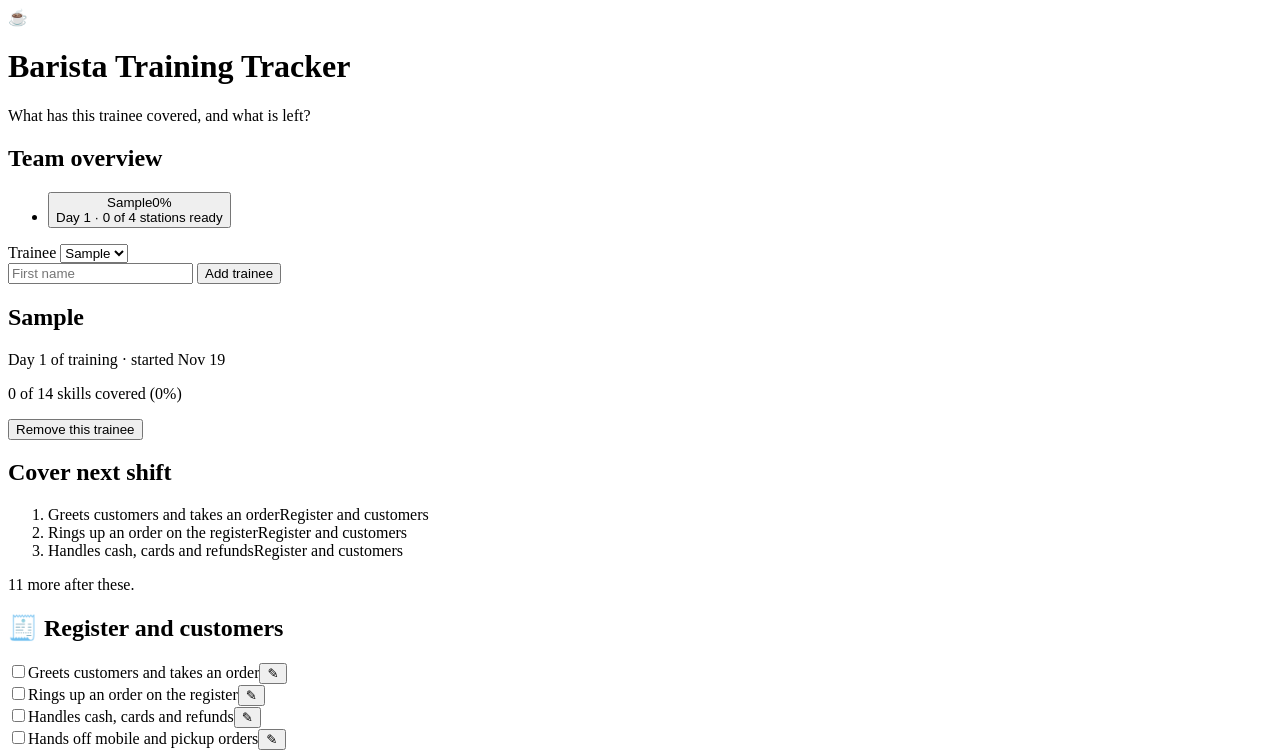
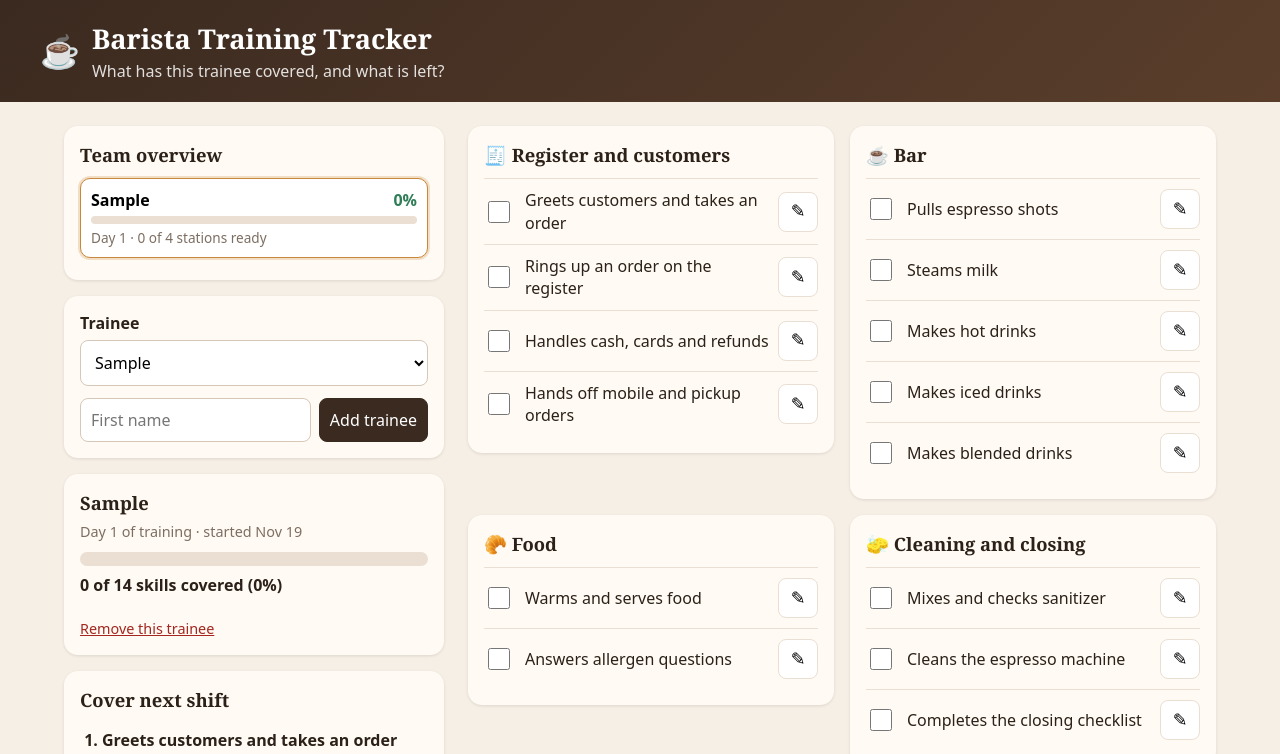
Before and after one commit to hlc9493/Build-Project-, a plain HTML site: page index.html in a window 1280 px wide. Both pictures are taken after typing "Sample" into the empty fields and a click on the button "Add trainee". Shown: the top 754 px of the page. Drawn offline with Linux system fonts and the light colour scheme.

Commit message:
Refactor styles with CSS variables and layout updates
Added CSS variables for theming and improved layout styles.

```diff
--- a/style.css
+++ b/style.css
@@ -1,70 +1,407 @@
-<!DOCTYPE html>
-<html lang="en">
-<head>
-  <meta charset="UTF-8">
-  <meta name="viewport" content="width=device-width, initial-scale=1">
-  <title>Barista Training Tracker</title>
-  <link rel="stylesheet" href="style.css">
-</head>
-<body>
-  <header>
-    <div class="header-inner">
-      <span class="logo" aria-hidden="true">☕</span>
-      <div>
-        <h1>Barista Training Tracker</h1>
-        <p class="subtitle">What has this trainee covered, and what is left?</p>
-      </div>
-    </div>
-  </header>
+/* Presentation layer: how the page looks (coffee-shop theme) */
 
-  <main class="layout">
-    <!-- Left column on a computer (the top of the page on a phone) -->
-    <div class="side">
+:root {
+  --espresso: #3b2a20;
+  --roast: #5a3e2b;
+  --cream: #f6efe6;
+  --foam: #fffaf4;
+  --caramel: #c8873a;
+  --green: #2f7d57;
+  --text: #2b2118;
+  --muted: #7d6e62;
+  --line: #eadfd2;
+  --danger: #a3271f;
+}
 
-    <!-- Team overview: every trainee at a glance, for the supervisor -->
-    <section class="card" id="team-card" hidden>
-      <h2>Team overview</h2>
-      <ul id="team-list" class="team-list"></ul>
-    </section>
+* {
+  box-sizing: border-box;
+}
 
-    <section class="card">
-      <label class="field-label" for="trainee-select">Trainee</label>
-      <select id="trainee-select"></select>
+body {
+  margin: 0;
+  font-family: system-ui, -apple-system, "Segoe UI", sans-serif;
+  background: var(--cream);
+  color: var(--text);
+  line-height: 1.4;
+}
 
-      <form id="add-form">
-        <input id="new-name" type="text" placeholder="First name"
-               aria-label="New trainee's first name">
-        <button type="submit">Add trainee</button>
-      </form>
-    </section>
+/* Header */
 
-    <section class="card">
-      <h2 id="trainee-name">No trainees yet</h2>
-      <p id="trainee-meta" class="meta"></p>
-      <div class="progress-track" aria-hidden="true">
-        <div class="progress-fill" id="progress-fill"></div>
-      </div>
-      <p id="progress-text">Loading skills…</p>
-      <div id="badges" class="badges"></div>
-      <p id="complete-banner" class="complete-banner" hidden>🎉 Training complete!</p>
-      <button type="button" id="remove-button" class="remove-button" hidden>Remove this trainee</button>
-    </section>
+header {
+  background: linear-gradient(135deg, var(--espresso), var(--roast));
+  color: #ffffff;
+  padding: 20px 16px;
+}
 
-    <section class="card" id="next-card" hidden>
-      <h2>Cover next shift</h2>
-      <ol id="next-list"></ol>
-      <p id="next-note" class="meta"></p>
-    </section>
+.header-inner {
+  max-width: 560px;
+  margin: 0 auto;
+  display: flex;
+  align-items: center;
+  gap: 12px;
+}
 
-    </div>
+.logo {
+  font-size: 2rem;
+}
 
-    <!-- Right column on a computer: app.js fills this in from skills.json -->
-    <div id="checklist" class="content"></div>
-  </main>
+h1 {
+  margin: 0;
+  font-family: Georgia, "Times New Roman", serif;
+  font-size: 1.45rem;
+}
 
-  <!-- Falling coffee beans when a trainee finishes training -->
-  <div id="confetti" class="confetti" aria-hidden="true"></div>
+.subtitle {
+  margin: 2px 0 0;
+  opacity: 0.85;
+}
 
-  <script src="app.js"></script>
-</body>
-</html>
+/* Layout and cards */
+
+main {
+  max-width: 560px;
+  margin: 0 auto;
+  padding: 16px;
+}
+
+.card {
+  background: var(--foam);
+  border-radius: 14px;
+  padding: 16px;
+  margin-bottom: 16px;
+  box-shadow: 0 1px 3px rgba(59, 42, 32, 0.12);
+}
+
+h2 {
+  margin: 0 0 10px;
+  font-family: Georgia, "Times New Roman", serif;
+  font-size: 1.15rem;
+  display: flex;
+  align-items: center;
+  gap: 8px;
+  flex-wrap: wrap;
+}
+
+.meta {
+  margin: -4px 0 10px;
+  color: var(--muted);
+  font-size: 0.9rem;
+}
+
+/* Trainee picker and add form */
+
+.field-label {
+  display: block;
+  font-weight: 600;
+  margin-bottom: 6px;
+}
+
+select,
+#add-form input,
+#add-form button,
+.note-input {
+  font: inherit;
+  font-size: 16px;
+  padding: 10px;
+  border: 1px solid #d6c8b8;
+  border-radius: 8px;
+}
+
+select {
+  width: 100%;
+  background: #ffffff;
+}
+
+#add-form {
+  display: flex;
+  gap: 8px;
+  margin-top: 12px;
+}
+
+#add-form input {
+  flex: 1;
+  min-width: 0;
+}
+
+#add-form button {
+  background: var(--espresso);
+  color: #ffffff;
+  border-color: var(--espresso);
+  cursor: pointer;
+}
+
+/* Progress */
+
+.progress-track {
+  height: 14px;
+  background: var(--line);
+  border-radius: 7px;
+  overflow: hidden;
+}
+
+.progress-fill {
+  height: 100%;
+  width: 0;
+  background: linear-gradient(90deg, var(--caramel), var(--green));
+  transition: width 0.3s;
+}
+
+#progress-text {
+  margin: 8px 0 0;
+  font-weight: 600;
+}
+
+#progress-text.error {
+  color: var(--danger);
+}
+
+/* Station-ready badges */
+
+.badges {
+  display: flex;
+  flex-wrap: wrap;
+  gap: 6px;
+  margin-top: 10px;
+}
+
+.badge,
+.ready-tag {
+  display: inline-block;
+  background: var(--caramel);
+  color: #ffffff;
+  border-radius: 999px;
+  padding: 3px 10px;
+  font-size: 0.8rem;
+  font-weight: 600;
+  font-family: system-ui, -apple-system, "Segoe UI", sans-serif;
+}
+
+.ready-tag {
+  background: var(--green);
+}
+
+.complete-banner {
+  margin: 12px 0 0;
+  padding: 10px;
+  border-radius: 10px;
+  background: #e4f2ea;
+  color: var(--green);
+  font-weight: 700;
+  text-align: center;
+}
+
+.remove-button {
+  margin-top: 12px;
+  padding: 0;
+  border: none;
+  background: none;
+  font: inherit;
+  font-size: 0.9rem;
+  color: var(--danger);
+  text-decoration: underline;
+  cursor: pointer;
+}
+
+/* Team overview */
+
+.team-list {
+  list-style: none;
+  margin: 0;
+  padding: 0;
+}
+
+.team-button {
+  width: 100%;
+  display: grid;
+  grid-template-columns: 1fr auto;
+  gap: 4px 10px;
+  align-items: center;
+  padding: 10px;
+  margin-bottom: 6px;
+  border: 1px solid var(--line);
+  border-radius: 10px;
+  background: #ffffff;
+  font: inherit;
+  text-align: left;
+  cursor: pointer;
+}
+
+.team-button.current {
+  border-color: var(--caramel);
+  box-shadow: 0 0 0 2px rgba(200, 135, 58, 0.25);
+}
+
+.team-name {
+  font-weight: 600;
+}
+
+.team-percent {
+  font-weight: 700;
+  color: var(--green);
+}
+
+.team-button .progress-track {
+  height: 8px;
+  grid-column: 1 / -1;
+}
+
+.team-detail {
+  grid-column: 1 / -1;
+  color: var(--muted);
+  font-size: 0.85rem;
+}
+
+/* "Cover next shift" */
+
+#next-list {
+  margin: 0;
+  padding-left: 22px;
+}
+
+#next-list li {
+  padding: 6px 0;
+  font-weight: 600;
+}
+
+.skill-category,
+.next-note-text {
+  display: block;
+  font-weight: 400;
+  font-size: 0.85rem;
+  color: var(--muted);
+}
+
+.next-note-text {
+  font-style: italic;
+}
+
+/* Checklist rows */
+
+.skill-row {
+  display: flex;
+  flex-wrap: wrap;
+  align-items: center;
+  gap: 0 8px;
+  padding: 10px 0;
+  border-top: 1px solid var(--line);
+}
+
+.skill {
+  flex: 1;
+  display: flex;
+  align-items: center;
+  gap: 12px;
+  cursor: pointer;
+  min-width: 0;
+}
+
+.skill input {
+  width: 22px;
+  height: 22px;
+  flex-shrink: 0;
+  accent-color: var(--green);
+}
+
+.skill-row.done .skill-name {
+  color: var(--muted);
+  text-decoration: line-through;
+}
+
+.skill-date {
+  display: block;
+  font-size: 0.8rem;
+  color: var(--green);
+}
+
+.note-button {
+  flex-shrink: 0;
+  width: 40px;
+  height: 40px;
+  border: 1px solid var(--line);
+  border-radius: 8px;
+  background: #ffffff;
+  font-size: 1.1rem;
+  cursor: pointer;
+}
+
+.note-text {
+  flex-basis: 100%;
+  margin: 6px 0 0 34px;
+  font-size: 0.9rem;
+  font-style: italic;
+  color: var(--roast);
+}
+
+.note-input {
+  flex-basis: 100%;
+  margin: 8px 0 0 34px;
+  width: calc(100% - 34px);
+}
+
+/* Celebration */
+
+.confetti {
+  position: fixed;
+  inset: 0;
+  pointer-events: none;
+  overflow: hidden;
+}
+
+.confetti span {
+  position: absolute;
+  top: -40px;
+  font-size: 1.6rem;
+  animation: fall 2.6s ease-in forwards;
+}
+
+@keyframes fall {
+  to {
+    transform: translateY(110vh) rotate(360deg);
+  }
+}
+
+@media (prefers-reduced-motion: reduce) {
+  .confetti {
+    display: none;
+  }
+  .progress-fill {
+    transition: none;
+  }
+}
+
+/* Computer screens: two columns that use the whole width.
+   Phones skip this and keep the single column above. */
+
+@media (min-width: 900px) {
+  .header-inner,
+  main {
+    max-width: 1200px;
+  }
+
+  main {
+    display: grid;
+    grid-template-columns: 380px 1fr;
+    gap: 24px;
+    align-items: start;
+    padding: 24px;
+  }
+
+  h1 {
+    font-size: 1.7rem;
+  }
+}
+
+/* Wide computer screens: skill categories side by side */
+
+@media (min-width: 1200px) {
+  #checklist {
+    display: grid;
+    grid-template-columns: 1fr 1fr;
+    gap: 16px;
+    align-items: start;
+  }
+
+  #checklist .card {
+    margin-bottom: 0;
+  }
+}
```
